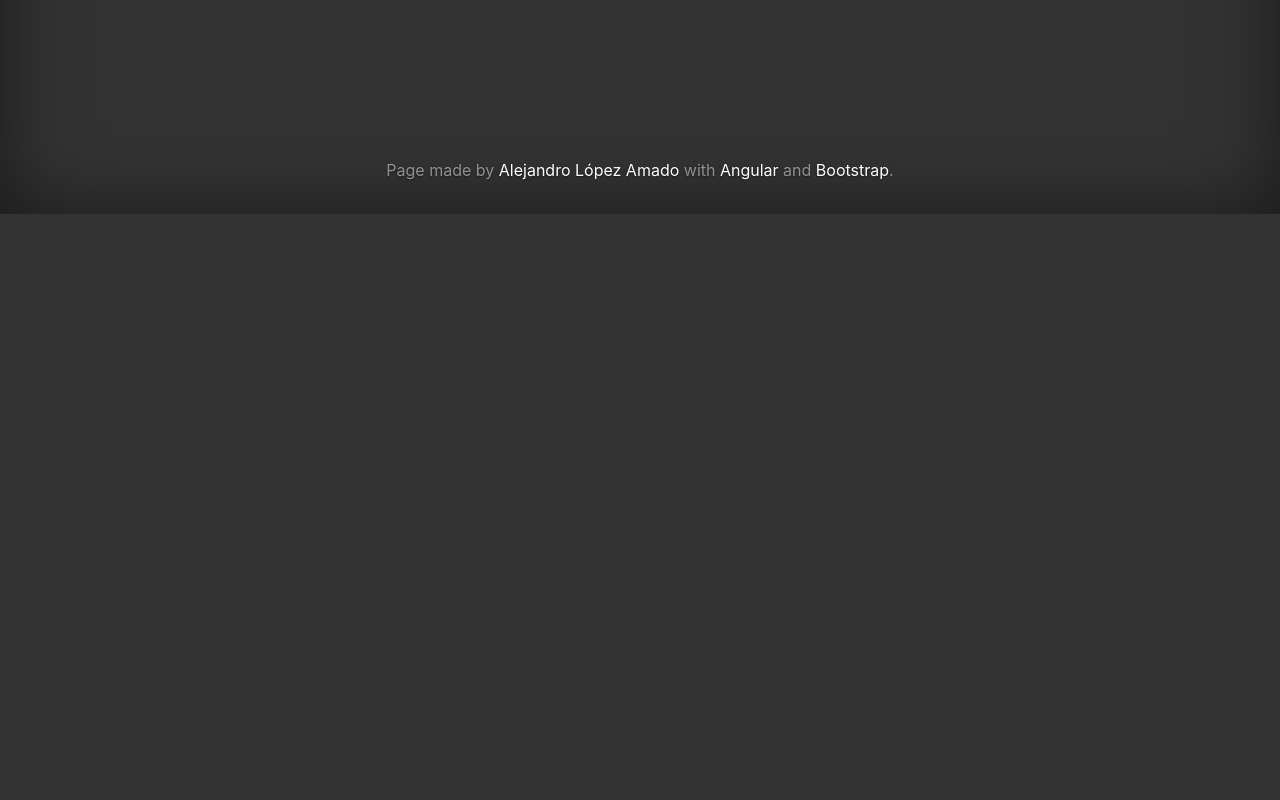
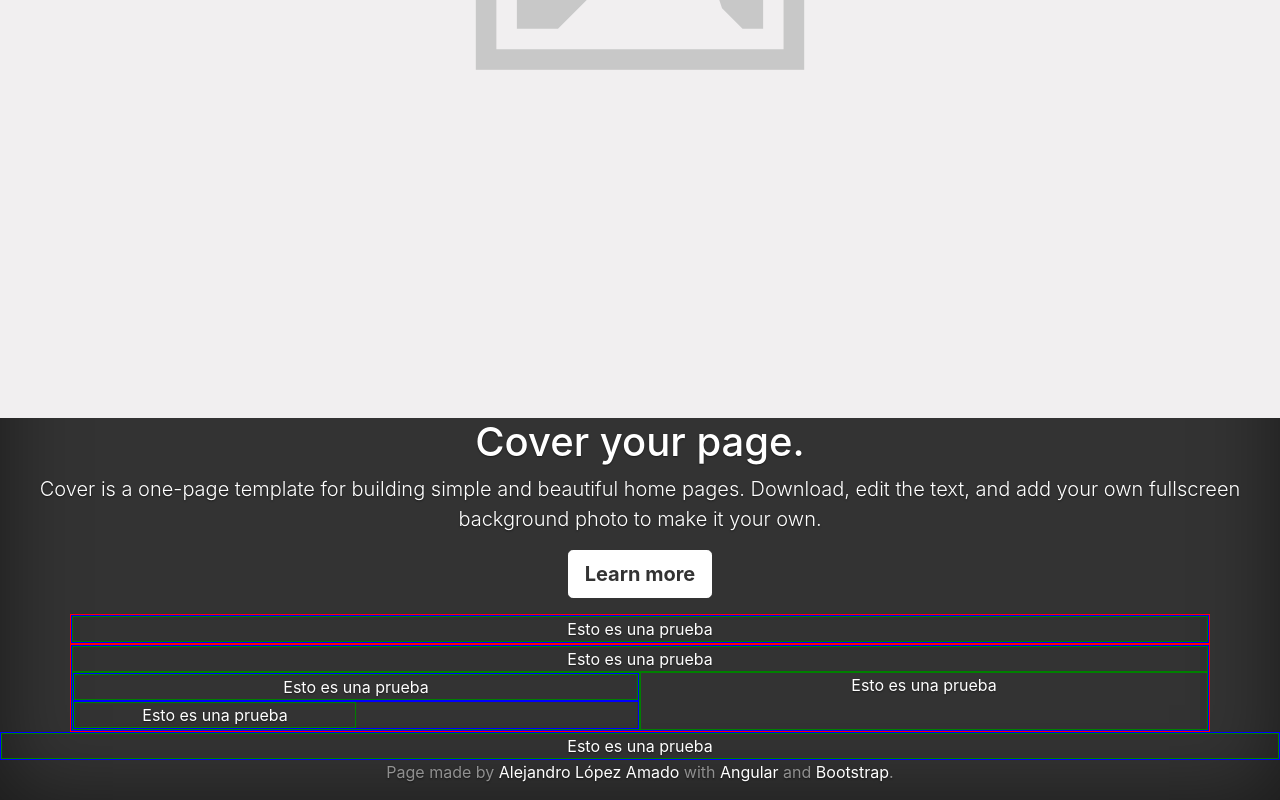
Before and after one commit to Alexlmagno/AngularCV, an Angular app: page / in a window 1280 px wide. Shown: the part 586-1386 px from the top of the page. Before the commit the page ends 800 px from the top, so only its background shows below. Built offline with nearby package versions, Linux system fonts and the light colour scheme.

Commit message:
Starting to undesrtand bootstrap.

```diff
--- a/package.json
+++ b/package.json
@@ -4,6 +4,7 @@
   "scripts": {
     "ng": "ng",
     "start": "ng serve",
+    "open": "ng serve -o",
     "build": "ng build",
     "test": "ng test",
     "lint": "ng lint",
--- a/scss/custom.scss
+++ b/scss/custom.scss
@@ -1,17 +1,9 @@
-// // Custom.scss
-// body{
-//     display: flex;
-// }
-
-// // Your variable overrides
-// $body-bg: #000;
-// $body-color: #111;
-
-// // Modify map
-// $theme-colors: (
-//     "primary": #b38cc9,
-//     "danger": #ff4136
-// );
-
-// // Bootstrap and its default variables
-// @import "../node_modules/bootstrap/scss/bootstrap";
+.container {
+    border: 1px solid red;
+}
+.row {
+    border: 1px solid blue;
+}
+.row>*{
+    border: 1px solid green;
+}
--- a/src/app/app.component.html
+++ b/src/app/app.component.html
@@ -1,6 +1,8 @@
 <!--The content below is only a placeholder and can be replaced.-->
-<div class="cover-container d-flex h-100 p-3 mx-auto flex-column">
+<div class="cover-container-fluid d-flex h-100 mx-auto flex-column cover">
   <app-navbar></app-navbar>
+
+  <img src="../assets/placeholder.png" class="img-fluid" alt="Responsive image">
 
   <main role="main" class="inner cover">
     <h1 class="cover-heading">Cover your page.</h1>
@@ -10,6 +12,47 @@
     </p>
   </main>
 
+  <div class="container">
+    <div class="row">
+      <div class="col-12">
+        Esto es una prueba
+      </div>
+    </div>
+  </div>
+
+  <div class="container">
+    <div class="row">
+      <div class="col-12">
+        Esto es una prueba
+      </div>
+
+      <div class="col-6">
+        <div class="row">
+          <div class="col-12">
+            Esto es una prueba
+          </div>
+        </div>
+        <div class="row">
+          <div class="col-6">
+            Esto es una prueba
+          </div>
+        </div>
+      </div>
+
+      <div class="col-6">
+        Esto es una prueba
+      </div>
+    </div>
+  </div>
+
+  <div class="container-fluid">
+    <div class="row">
+      <div class="col-12">
+        Esto es una prueba
+      </div>
+    </div>
+  </div>
+
   <footer class="mastfoot mt-auto">
     <div class="inner">
       <p>Page made by <em>Alejandro López Amado</em> with <a href="https://angular.io/">Angular</a> and <a href="https://getbootstrap.com/">Bootstrap</a>.</p>
--- a/src/app/navbar/navbar.component.ts
+++ b/src/app/navbar/navbar.component.ts
@@ -1,51 +1,14 @@
 import { Component, OnInit } from '@angular/core';
-import { trigger, transition, state, animate, style } from '@angular/animations';
-
-let maxHeight = 120;
-let minHeight = 60;
 
 @Component({
   selector: 'app-navbar',
-  host: {'(window:scroll)': 'track($event)'},
   templateUrl: './navbar.component.html',
   styleUrls: ['./navbar.component.scss'],
-  animations: [
-    trigger('childAnimation', [
-      state('big', style({
-        height: `${maxHeight}px`,
-        lineHeight: `${maxHeight}px`,
-      })),
-      state('small', style({
-        height: `${minHeight}px`,
-        lineHeight: `${minHeight}px`,
-      })),
-      transition('* => *', [
-        animate('0.1s')
-      ]),
-    ]),
-  ]
 })
 export class NavbarComponent implements OnInit {
 
-  bigMenu?: boolean;
-  collapsed?: boolean;
-  maxHeight?: number;
-  navbarHeight?: number;
-
   constructor() { }
 
-  ngOnInit() {
-    this.bigMenu = false;
-    this.navbarHeight = maxHeight;
-    this.maxHeight = maxHeight;
-    this.collapsed = false;
-  }
-
-  track($event: Event) {
-    console.log("Scroll Event", $event.srcElement.children[0].scrollTop);
-    this.bigMenu = $event.srcElement.children[0].scrollTop >  (this.bigMenu ? 0 : 50);
-    this.navbarHeight = this.maxHeight - $event.srcElement.children[0].scrollTop;
-    this.navbarHeight = this.navbarHeight > minHeight ? this.navbarHeight : minHeight;
-  }
+  ngOnInit() { }
 
 }
--- a/src/styles.scss
+++ b/src/styles.scss
@@ -1,22 +1,26 @@
 /*
  * Globals
  */
+
+ $primary: #fff;
+ $secondary: rgba(255, 255, 255, .5);
+ $background: #333;
 
 /* Links */
 a,
 a:focus,
 a:hover {
-  color: #fff !important;
+  color: $primary !important;
 }
 
 /* Custom default button */
 .btn-secondary,
 .btn-secondary:hover,
 .btn-secondary:focus {
-  color: #333 !important;
+  color: $background !important;
   text-shadow: none !important; /* Prevent inheritance from `body` */
-  background-color: #fff !important;
-  border: .05rem solid #fff !important;
+  background-color: $primary !important;
+  border: .05rem solid $primary !important;
 }
 
 
@@ -28,7 +32,8 @@ html,
 body {
   height: auto !important;
   min-height: 100vh;
-  background-color: #333 !important;
+  min-width: 100vw;
+  background-color: $background !important;
 }
 
 body {
@@ -38,21 +43,21 @@ body {
   -ms-flex-pack: center !important;
   -webkit-box-pack: center !important;
   justify-content: center !important;
-  color: #fff !important;
+  color: $primary !important;
   text-shadow: 0 .05rem .1rem rgba(0, 0, 0, .5) !important;
   box-shadow: inset 0 0 5rem rgba(0, 0, 0, .5) !important;
 }
 
-.cover-container {
-  max-width: 42em;
-}
+// .cover-container {
+//   max-width: 70em;
+// }
 
 
 /*
  * Header
  */
 .masthead {
-  margin-bottom: 30%;
+  //margin-bottom: 10em;
 }
 
 .masthead-brand {
@@ -60,9 +65,9 @@ body {
 }
 
 .nav-masthead .nav-link {
-  padding: .25rem 0;
+  //padding: .25rem 0;
   font-weight: 700;
-  color: rgba(255, 255, 255, .5);
+  color: $secondary;
   background-color: transparent;
   border-bottom: .25rem solid transparent;
 }
@@ -77,8 +82,8 @@ body {
 }
 
 .nav-masthead .active {
-  color: #fff;
-  border-bottom-color: #fff;
+  color: $primary;
+  border-bottom-color: $primary;
 }
 
 @media (min-width: 48em) {
@@ -95,10 +100,10 @@ body {
  * Cover
  */
 .cover {
-  padding: 0 1.5rem;
+  //padding: 0 1.5rem;
 }
 .cover .btn-lg {
-  padding: .75rem 1.25rem;
+  //padding: .75rem 1.25rem;
   font-weight: 700;
 }
 
@@ -107,9 +112,9 @@ body {
  * Footer
  */
 .mastfoot {
-  color: rgba(255, 255, 255, .5);
+  color: $secondary;
   em{
     font-style: normal;
-    color: #fff !important;
+    color: $primary !important;
   }
 }
```
Also changed, not shown: scss/resume.scss (deleted, +0 -78 lines), src/assets/placeholder.png (added).
